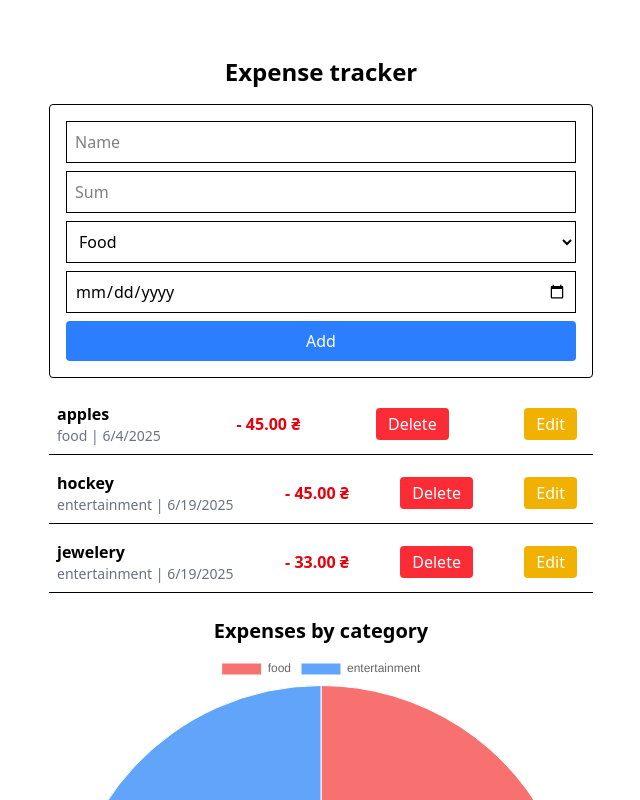
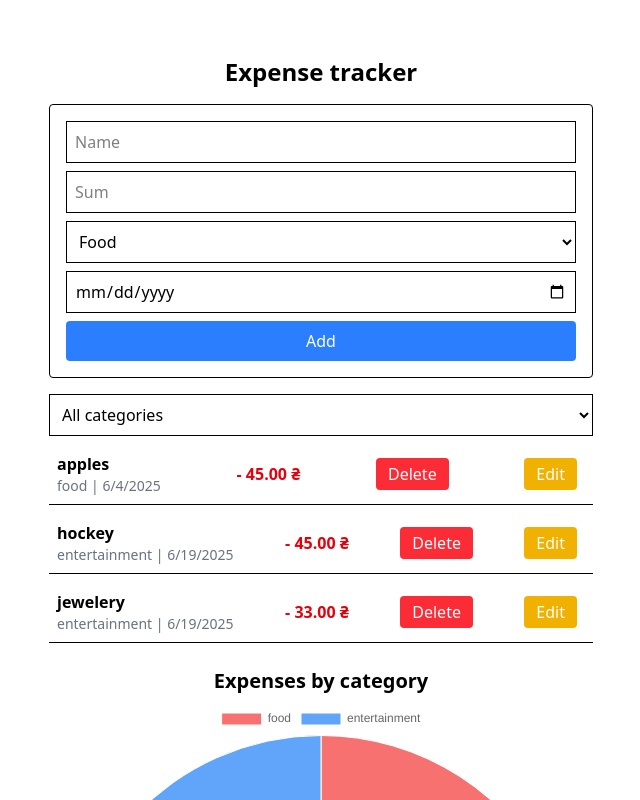
Before and after one commit to valtykhoniuk/expense-tracker, a React (Vite) app: page / in a window 1280 px wide. Shown: the top 800 px of the page, without its empty margins (319-959 px from the left). Built offline with nearby package versions, Linux system fonts and the light colour scheme; data requests are answered from the project's data file.

Commit message:
added filter

```diff
--- a/src/components/ExpenseForm.tsx
+++ b/src/components/ExpenseForm.tsx
@@ -74,7 +74,7 @@ const ExpenseForm = ({ onAdd, onUpdate, editingExpense }: Props) => {
       >
         <option value="food">Food</option>
         <option value="transport">Transport</option>
-        <option value="entertainment">Joyment</option>
+        <option value="entertainment">Entertainment</option>
         <option value="other">Other</option>
       </select>
 
--- a/src/components/ExpenseList.tsx
+++ b/src/components/ExpenseList.tsx
@@ -1,3 +1,4 @@
+import { useState } from "react";
 import type { Expense } from "../types/Expense";
 import ExpenseItem from "./ExpenseItem";
 
@@ -8,10 +9,31 @@ interface Props {
 }
 
 const ExpenseList = ({ expenses, onDelete, onEdit }: Props) => {
+  const [filter, setFilter] = useState<string>("");
+
+  const filteredExpenses = filter
+    ? expenses.filter((expense) => expense.category === filter)
+    : expenses;
+
   return (
     <div className="space-y-2">
-      {expenses.length === 0 && <p className="text-center">No expanses :\ </p>}
-      {expenses.map((expense) => (
+      <select
+        value={filter}
+        onChange={(e) => setFilter(e.target.value)}
+        className="block w-full mb-2 p-2 border"
+      >
+        <option value="">All categories</option>
+        <option value="food">Food</option>
+        <option value="transport">Transport</option>
+        <option value="entertainment">Entertainment</option>
+        <option value="other">Other</option>
+      </select>
+
+      {filteredExpenses.length === 0 && (
+        <p className="text-center">No expanses :\ </p>
+      )}
+
+      {filteredExpenses.map((expense) => (
         <ExpenseItem
           key={expense.id}
           expense={expense}
--- a/src/views/App.tsx
+++ b/src/views/App.tsx
@@ -81,6 +81,7 @@ function App() {
   return (
     <div className="max-w-xl mx-auto mt-10 p-4">
       <h1 className="text-2xl font-bold mb-4 text-center">Expense tracker</h1>
+      {loading && <h1>Please, wait ^^</h1>}
       <ExpenseForm
         onAdd={handleAddExpense}
         onUpdate={handleUpdateExpense}
```
Also changed, not shown: 1 other file (tests, documents, lock files or other folders).
